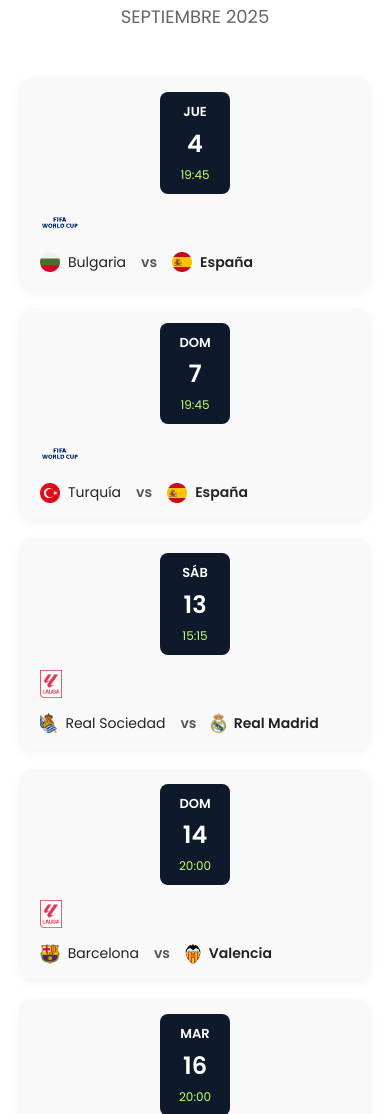
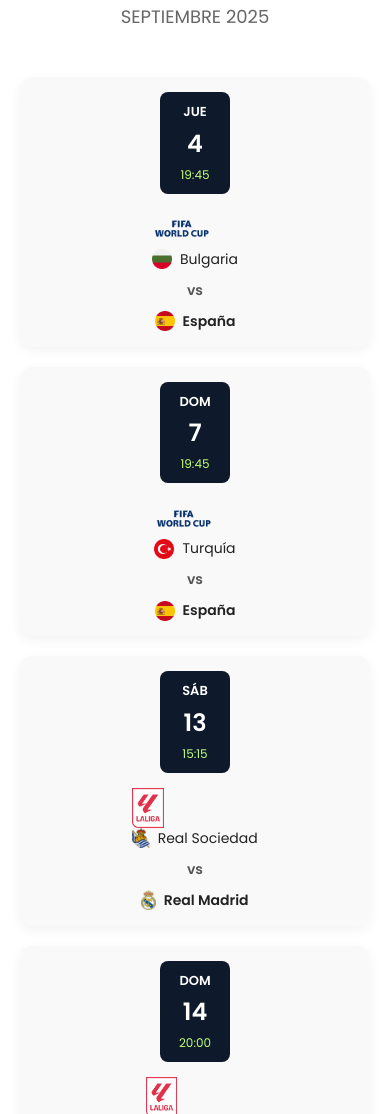
Before and after one commit to Aurora-Social/aurora420, a Django app: page / in a window 390 px wide. Shown: the part 5386-6500 px from the top of the page. Run offline with Django 4.2, Linux system fonts and the light colour scheme; some libraries are stand-ins or nearby versions.

Commit message:
aradabir

```diff
--- a/static/css/style.css
+++ b/static/css/style.css
@@ -1516,6 +1516,7 @@ html {
   margin-bottom: 20px;
   box-shadow: 0 4px 12px rgba(0,0,0,0.05);
   transition: all 0.2s ease-in-out;
+  gap: 20px;
 }
 
 .match-item:hover {
@@ -1531,6 +1532,7 @@ html {
   padding: 10px;
   border-radius: 8px;
   min-width: 70px;
+  flex-shrink: 0;
 }
 
 .match-date .day {
@@ -1550,36 +1552,39 @@ html {
   color: #C1FF72;
 }
 
-.match-info {
-  display: flex;
-  align-items: center;
-  justify-content: space-between;
-  gap: 20px;
+/* Lig logoları büyük kalsın */
+.match-competition {
+  flex-shrink: 0;
+}
+
+.match-competition img {
+  height: 50px; /* Lig logoları büyük olsun */
+  width: auto;
+  max-width: 60px;
+  object-fit: contain;
+  display: block;
+}
+
+.match-teams {
+  display: flex;
+  align-items: center;
+  gap: 15px;
+  flex-wrap: wrap;
   flex: 1;
-  flex-wrap: wrap;
-}
-
-/* Takım ve lig görselleri için ortak stil */
-.match-competition img,
+  justify-content: center; /* Maç bilgilerini ortala */
+}
+
+.team {
+  display: flex;
+  align-items: center;
+  gap: 8px;
+}
+
 .team img {
   height: 24px;
   width: auto;
   max-width: 40px;
   object-fit: contain;
-  display: block;
-}
-
-.match-teams {
-  display: flex;
-  align-items: center;
-  gap: 15px;
-  flex-wrap: wrap;
-}
-
-.team {
-  display: flex;
-  align-items: center;
-  gap: 8px;
 }
 
 .team span {
@@ -1602,15 +1607,9 @@ html {
 @media (max-width: 768px) {
   .match-item {
     flex-direction: column;
-    align-items: flex-start;
+    align-items: center;
     gap: 15px;
-  }
-
-  .match-info {
-    flex-direction: column;
-    align-items: flex-start;
-    width: 100%;
-    gap: 15px;
+    text-align: center;
   }
 
   .calendar-title {
@@ -1618,15 +1617,19 @@ html {
   }
 
   .match-competition img {
-    height: 28px;
+    height: 40px;
   }
 
   .team img {
     height: 20px;
-    width: auto;
-  }
-
-  .match-date {
-    align-self: center;
-  }
-}
+  }
+
+  .match-teams {
+    flex-direction: column;
+    gap: 10px;
+  }
+
+  .team {
+    justify-content: center;
+  }
+}
```
Also changed, not shown: 1 other file.
